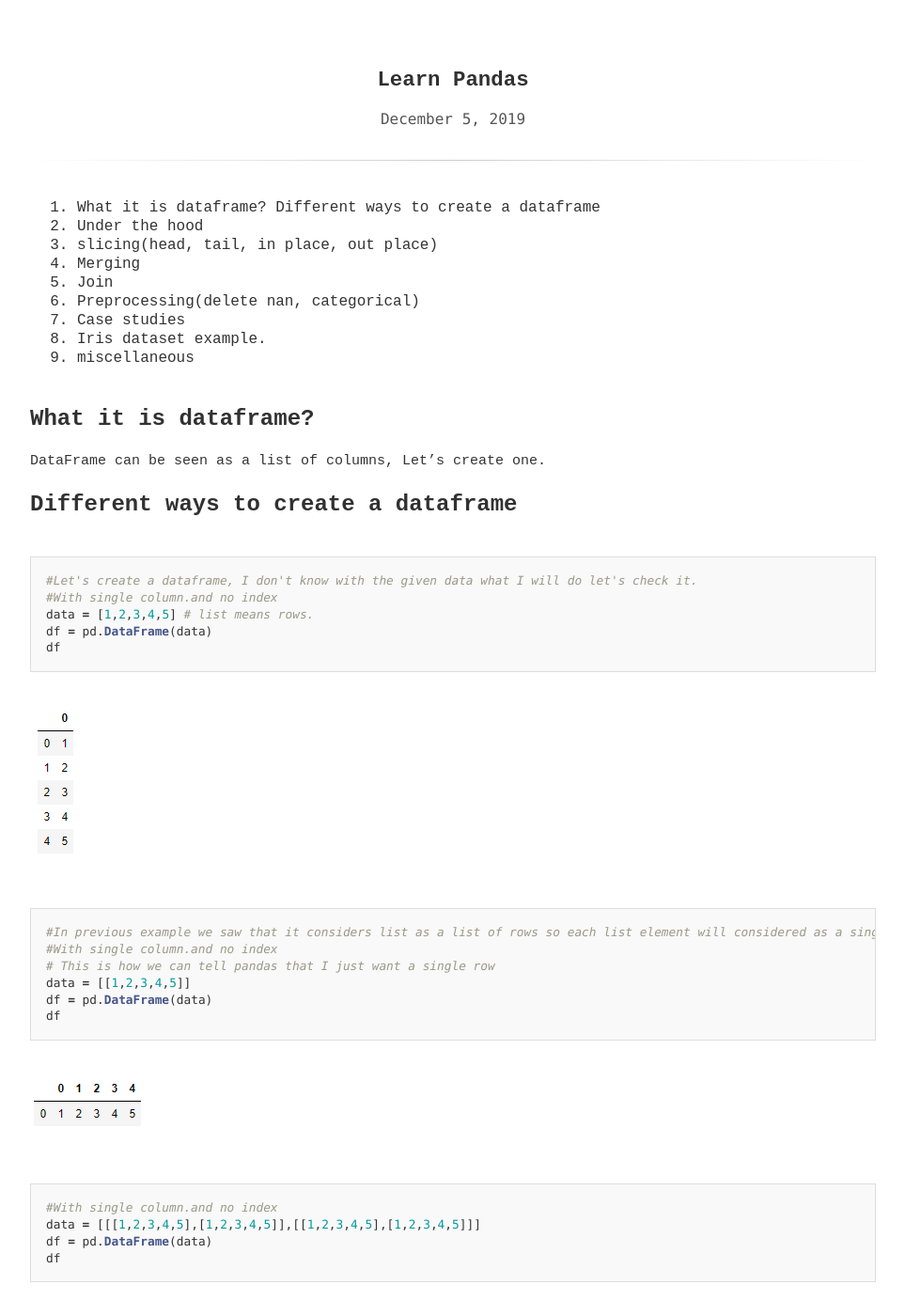
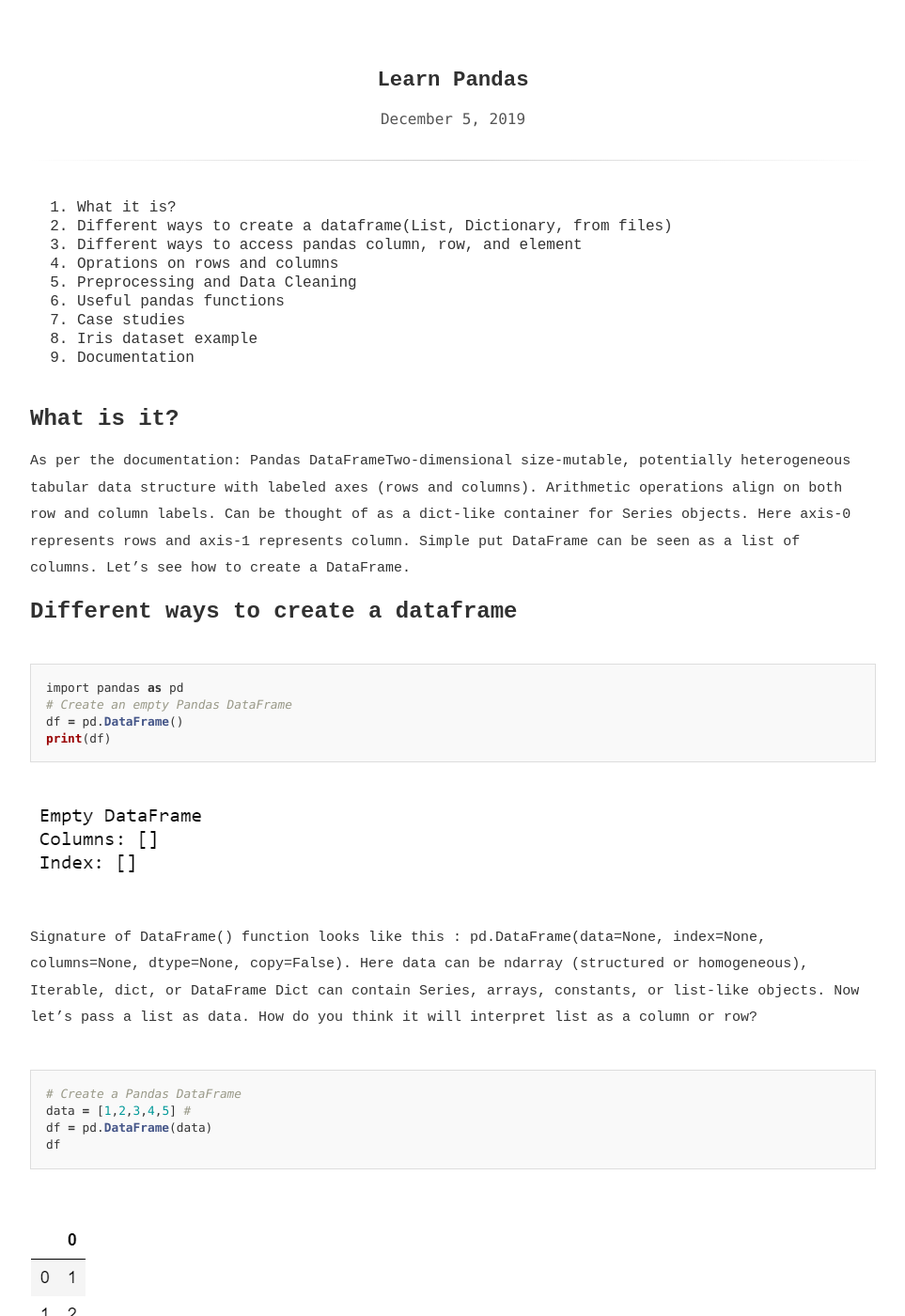
Before and after one commit to giteshjha/old_blog, a Jekyll site: the page built from _posts/2019-12-05-learn-pandas.md, in a window 1280 px wide and 1400 px high. Shown: the whole window at 94% size, without its empty margins (158-1121 px from the left). Built offline with Jekyll 4.4.1, drawn with Linux system fonts in a browser that asks for light colours; some of the changed text lies outside the part shown.

Commit message:
Update 2019-12-05-learn-pandas.md

````diff
--- a/_posts/2019-12-05-learn-pandas.md
+++ b/_posts/2019-12-05-learn-pandas.md
@@ -9,57 +9,60 @@ updated: 2019-12-05 11:52
 	}
 </style>
 
-1. What it is dataframe?
-    Different ways to create a dataframe
-2. Under the hood
-3. slicing(head, tail, in place, out place)
-4. Merging
-5. Join
-6. Preprocessing(delete nan, categorical)
+1. What it is?
+2. Different ways to create a dataframe(List, Dictionary, from files)
+3. Different ways to access pandas column, row, and element
+4. Oprations on rows and columns
+5. Preprocessing and Data Cleaning
+6. Useful pandas functions
 7. Case studies
-8. Iris dataset example.
-9. miscellaneous
+8. Iris dataset example
+9. Documentation
 
-## What it is dataframe?
-DataFrame can be seen as a list of columns, Let's create one.
+## What is it?
+As per the documentation: Pandas DataFrameTwo-dimensional size-mutable, potentially heterogeneous tabular data structure with labeled axes (rows and columns). Arithmetic operations align on both row and column labels. Can be thought of as a dict-like container for Series objects. Here axis-0 represents rows and axis-1 represents column.
+Simple put DataFrame can be seen as a list of columns. Let's see how to create a DataFrame.
 
 ## Different ways to create a dataframe
 ```py
-#Let's create a dataframe, I don't know with the given data what I will do let's check it.
-#With single column.and no index
-data = [1,2,3,4,5] # list means rows.
+import pandas as pd
+# Create an empty Pandas DataFrame
+df = pd.DataFrame()
+print(df)
+```
+![](images/post1/1.png)
+
+Signature of DataFrame() function looks like this : pd.DataFrame(data=None, index=None, columns=None, dtype=None, copy=False).
+Here data can be ndarray (structured or homogeneous), Iterable, dict, or DataFrame Dict can contain Series, arrays, constants, or list-like objects.
+Now let's pass a list as data. How do you think it will interpret list as a column or row?
+```py
+# Create a Pandas DataFrame
+data = [1,2,3,4,5] #
 df = pd.DataFrame(data)
 df
 ```
-![](images/post1/1.PNG)
+![](images/post1/2.png)
 
+In previous example we saw that it considers list as a list of rows, so it breaks in into 5 rows.
+What if we want to pass it as single row?
 ```py
-#In previous example we saw that it considers list as a list of rows so each list element will considered as a single row.
-#With single column.and no index
-# This is how we can tell pandas that I just want a single row
+# Create a Pandas DataFrame with single row and list of lists.
 data = [[1,2,3,4,5]]
 df = pd.DataFrame(data)
 df
 ```
-![](images/post1/2.PNG)
+![](images/post1/3.png)
+
+Now it has only one element(a list) inside the list, hence it has only one row. Below example will make it clear.
+
 
 ```py
-#With single column.and no index
-data = [[[1,2,3,4,5],[1,2,3,4,5]],[[1,2,3,4,5],[1,2,3,4,5]]]
+# Create a Pandas DataFrame with list of lists.
+data = [[1,2,3,4,5],[6,7,8,9,10],[11,12,13,14,15],[16,17,18,19,20]]
 df = pd.DataFrame(data)
 df
 ```
-![](images/post1/3.PNG)
-
-
-```py
-#With single column.and no index
-rows = ['row1', 'row2','row3','row4','row5']
-data = [1,2,3,4,5]
-df = pd.DataFrame(data, index=rows)
-df
-```
-![](images/post1/4.PNG)
+![](images/post1/4.png)
 
 ```py
 #With single column.and no index
````
